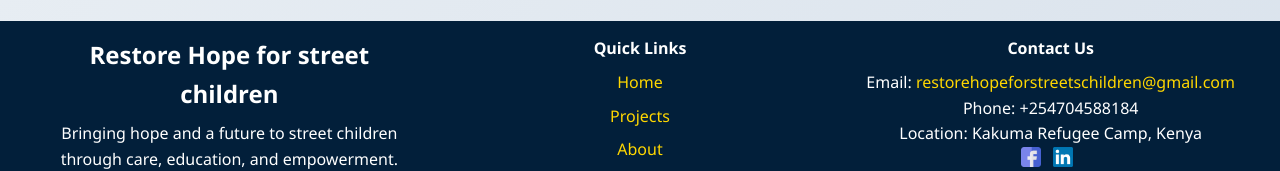
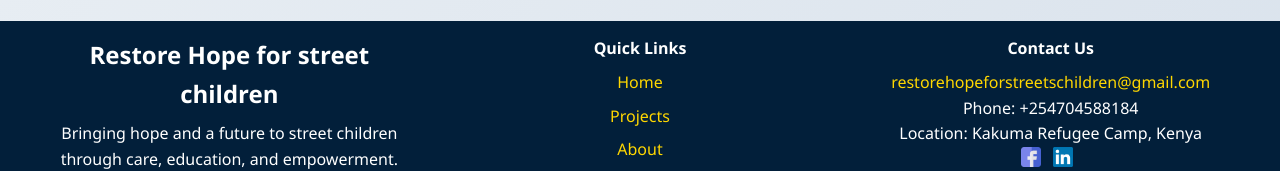
Before and after one commit to alexmirambi/restorehopeforstreetchildren, a plain HTML site: page index.html in a window 1280 px wide. Shown: the part 1015-1186 px from the top of the page. Drawn offline with Linux system fonts and the light colour scheme.

Commit message:
Update index.html

```diff
--- a/index.html
+++ b/index.html
@@ -84,7 +84,7 @@
 
     <div class="footer-contact">
       <h4>Contact Us</h4>
-      <p>Email: <a href=" restorehopeforstreetschildren@gmail.com"> restorehopeforstreetschildren@gmail.com</a></p>
+      <a href="mailto:restorehopeforstreetschildren@gmail.com">restorehopeforstreetschildren@gmail.com</a>
       <p>Phone: +254704588184</p>
       <p>Location: Kakuma Refugee Camp, Kenya</p>
       <div class="footer-social">
```
